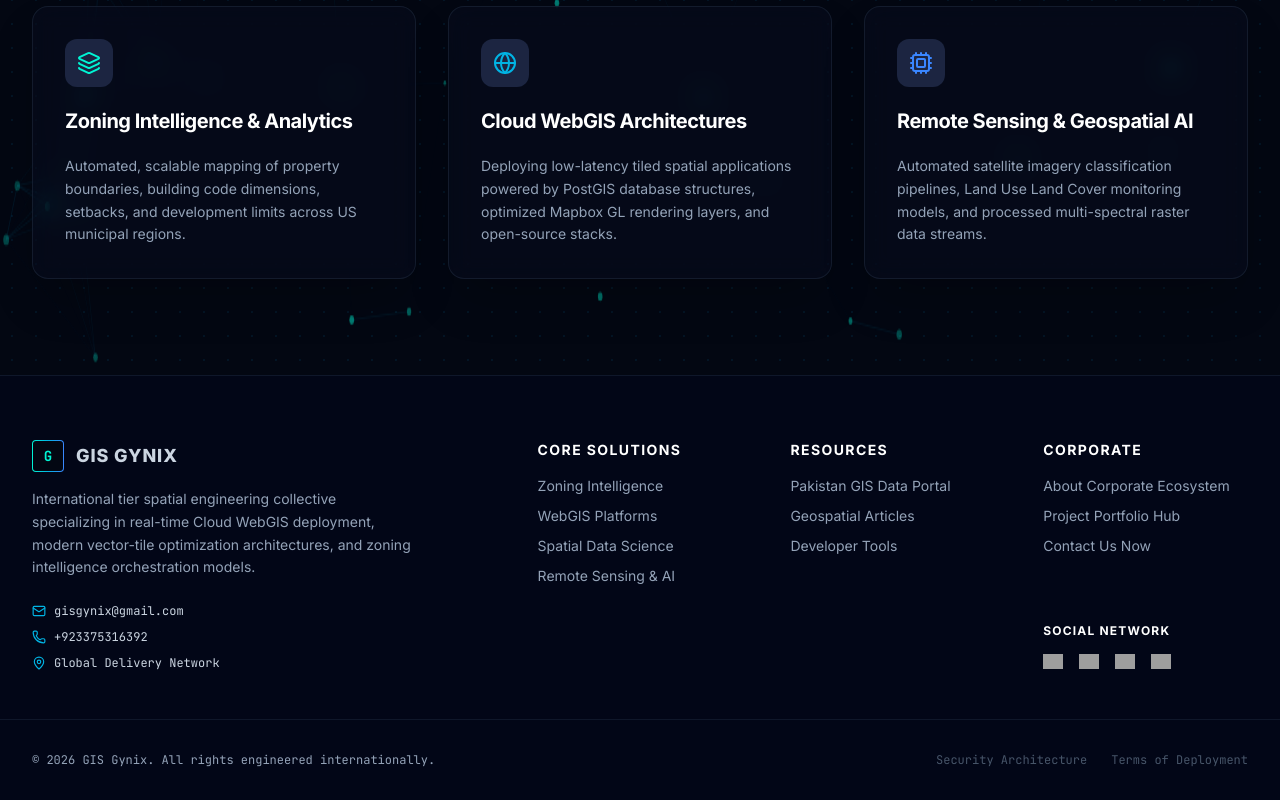
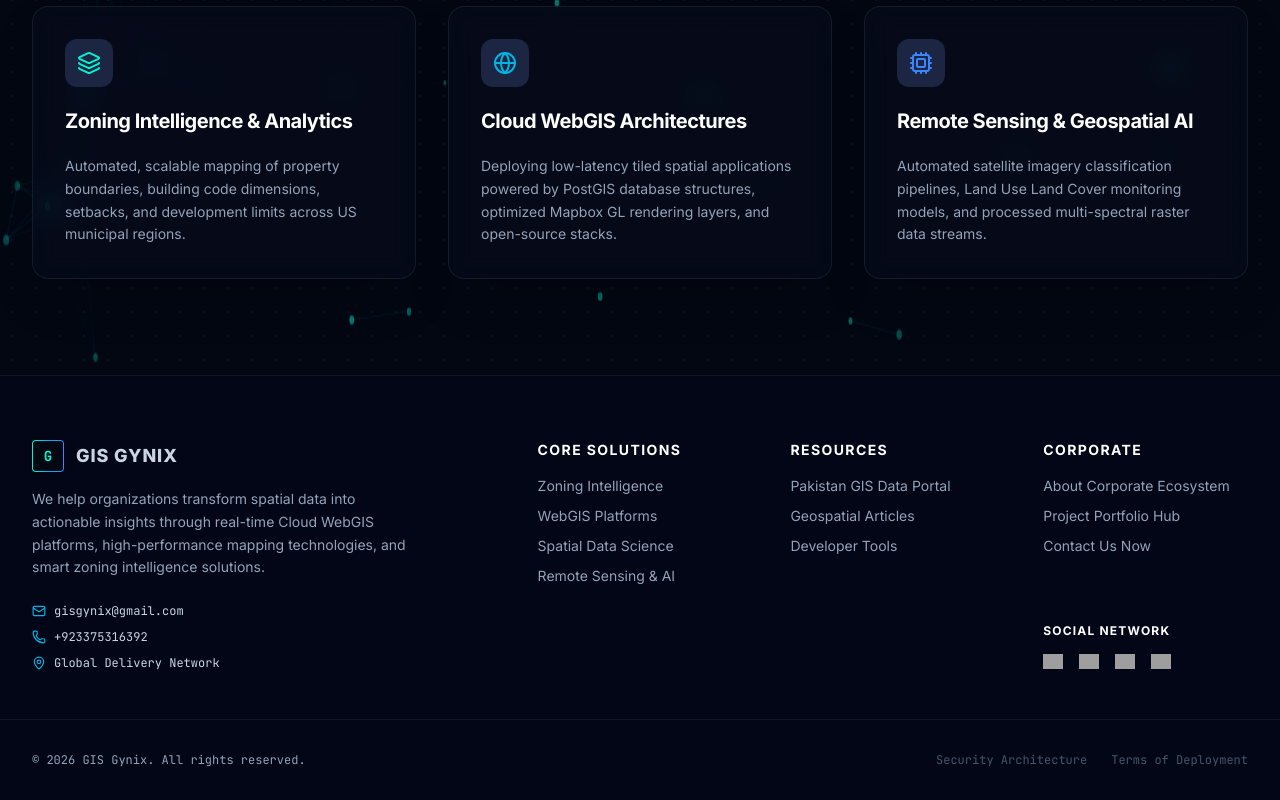
Before and after one commit to GIS-Gynix/gis-gynix-platform, a Next.js app: page / in a window 1280 px wide. Shown: the part 1196-1996 px from the top of the page. Built offline with nearby package versions, Linux system fonts and the light colour scheme; grey boxes are pictures that could not be loaded.

Commit message:
fix : fixing some issues in footer sectiom

```diff
--- a/src/components/layout/Footer.tsx
+++ b/src/components/layout/Footer.tsx
@@ -69,7 +69,7 @@ export default function Footer() {
             <span className="font-extrabold text-lg uppercase tracking-wider text-white">GIS Gynix</span>
           </div>
           <p className="text-sm leading-relaxed text-slate-400 max-w-sm">
-            International tier spatial engineering collective specializing in real-time Cloud WebGIS deployment, modern vector-tile optimization architectures, and zoning intelligence orchestration models.
+            We help organizations transform spatial data into actionable insights through real-time Cloud WebGIS platforms, high-performance mapping technologies, and smart zoning intelligence solutions.
           </p>
           <div className="pt-2 space-y-2.5 text-xs font-mono">
             <div className="flex items-center space-x-2">
@@ -160,7 +160,7 @@ export default function Footer() {
       </div>
 
       <div className="max-w-7xl mx-auto px-4 sm:px-6 lg:px-8 pt-8 flex flex-col sm:flex-row items-center justify-between text-xs font-mono text-slate-600">
-        <p>&copy; {new Date().getFullYear()} GIS Gynix. All rights engineered internationally.</p>
+        <p>&copy; {new Date().getFullYear()} GIS Gynix. All rights reserved.</p>
         <div className="flex space-x-6 mt-4 sm:mt-0">
           <Link href="#" prefetch={false} className="hover:text-slate-400">Security Architecture</Link>
           <Link href="#" prefetch={false} className="hover:text-slate-400">Terms of Deployment</Link>
```
